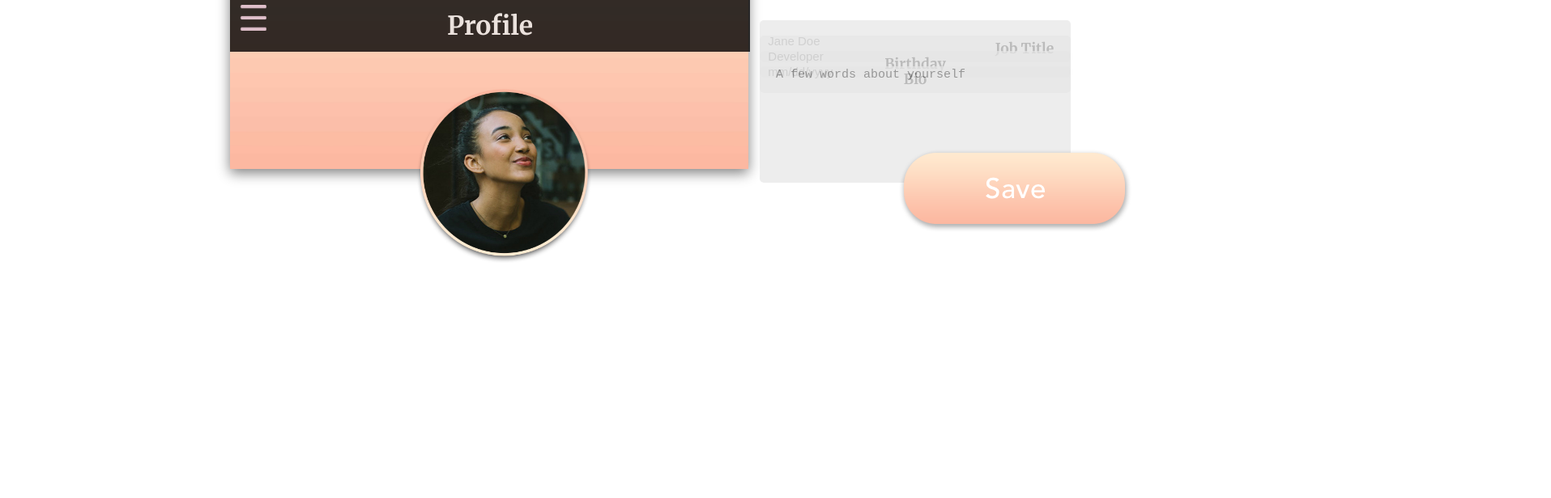
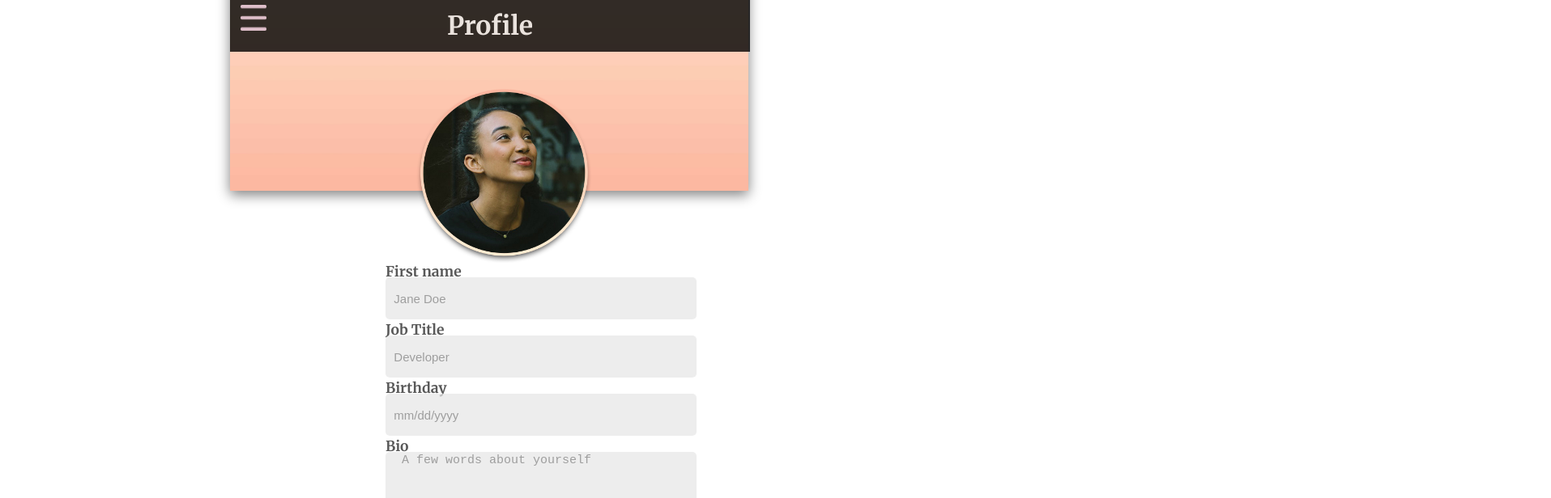
Before and after one commit to takivlasakakis/code-test, a React (Create React App) app: page / in a window 1280 px wide. Shown: the top 616 px of the page at 81% size, 1915 px wide, since content can reach past the window. Built offline with nearby package versions, Linux system fonts and the light colour scheme.

Commit message:
restore old local copy, i bollocksed it up

```diff
--- a/src/App.css
+++ b/src/App.css
@@ -1,6 +1,3 @@
 .App {
   text-align: center;
-  max-width: 1200px;
-	width: 100%;
-	margin: 0 auto;
 }
--- a/src/components/Content/style.css
+++ b/src/components/Content/style.css
@@ -7,9 +7,8 @@
 	left: 45%;
 	margin-top: -45px;
 	margin-left: -100px;
-	margin-bottom: 5em;
 	opacity: .65;
-	position: relative;
+	position: fixed;
 	top: 44%;
 
 }
@@ -21,7 +20,7 @@
 	left: 45%;
 	margin-top: -45px;
 	margin-left: -100px;
-	position: relative;
+	position: fixed;
 	top: 48.5%;
 
 }
@@ -52,11 +51,11 @@ textarea[alt="bio"] {
 	font-family: 'Merriweather', serif;
 	font-size: 15px;
 	font-weight: 400;
-	left: 45em;
+	left: 45%;
 	margin-top: -45px;
 	margin-left: -100px;
 	opacity: .65;
-	position: relative;
+	position: fixed;
 	top: 53%;
 }
 
@@ -66,7 +65,7 @@ textarea[alt="bio"] {
 	left: 45%;
 	margin-top: -45px;
 	margin-left: -100px;
-	position: relative;
+	position: fixed;
 	top: 57.5%;
 }
 
@@ -79,7 +78,7 @@ textarea[alt="bio"] {
 	margin-top: -45px;
 	margin-left: -100px;
 	opacity: .65;
-	position: relative;
+	position: fixed;
 	top: 62%;
 }
 
@@ -89,11 +88,12 @@ textarea[alt="bio"] {
 	left: 45%;
 	margin-top: -45px;
 	margin-left: -100px;
-	position: relative;
+	position: fixed;
 	top: 66.5%;
 }
 
 .bioHeader {
+
 	color: #000000;
 	font-family: 'Merriweather', serif;
 	font-size: 15px;
@@ -102,7 +102,7 @@ textarea[alt="bio"] {
 	margin-top: -45px;
 	margin-left: -100px;
 	opacity: .65;
-	position: relative;
+	position: fixed;
 	top: 71%;
 }
 
@@ -112,15 +112,15 @@ textarea[alt="bio"] {
 	left: 45%;
 	margin-top: -45px;
 	margin-left: -100px;
-	position: relative;
+	position: fixed;
 	top: 75.5%;
 }
 
 .saveButton {
-	position: relative;
+	position: fixed;
 	top: 91.5%;
 	left: 55.3%;
 	margin-top: -45px;
 	margin-left: -100px;
-	min-height: 7%;
+	height: 7%;
 }
```
Also changed, not shown: 2 other files (tests, documents, lock files or other folders).
